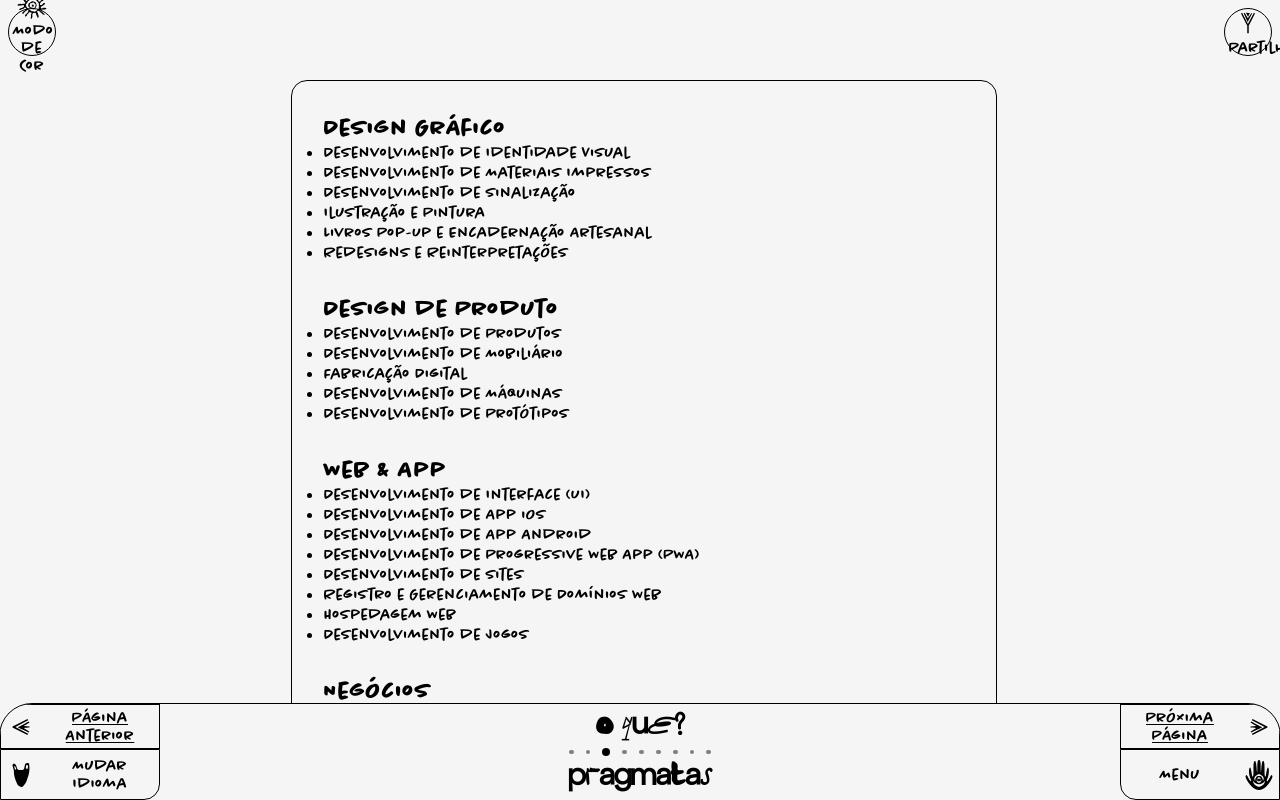
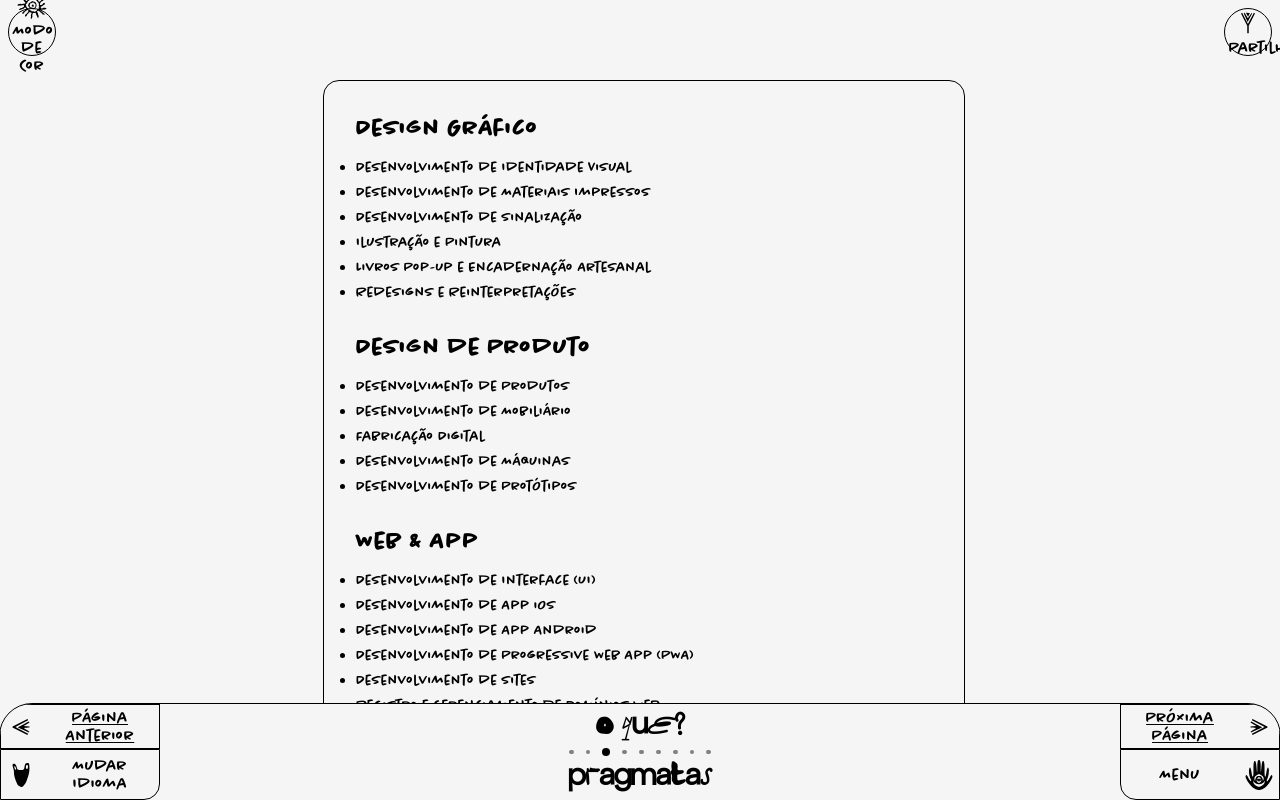
Before and after one commit to Tarranzilla/pragmata_website, a Next.js app: page /what in a window 1280 px wide. Shown: the top 800 px of the page. Built offline with nearby package versions, Linux system fonts and the light colour scheme.

Commit message:
What update

```diff
--- a/src/pages/what/index.tsx
+++ b/src/pages/what/index.tsx
@@ -10,9 +10,9 @@ export default function What() {
         <m.div initial={{ opacity: 0 }} animate={{ opacity: 1 }} exit={{ opacity: 0 }} className="ContentViewer">
             <div className="ServiceList">
                 {tSimple.pages[2]?.services?.map((service: Service, index: number) => (
-                    <div key={index}>
+                    <div className="ServiceGroup" key={index}>
                         <h2>{service.name}</h2>
-                        <ul>
+                        <ul className="ServiceGroup_List">
                             {service.items.map((item: string, index: number) => (
                                 <li key={index}>{item}</li>
                             ))}
--- a/src/styles/globals.css
+++ b/src/styles/globals.css
@@ -672,6 +672,22 @@ a {
     margin-left: 0.5rem;
 }
 
+.ServiceGroup {
+    display: flex;
+    flex-direction: column;
+    gap: 1rem;
+}
+
+.ServiceGroup_List {
+    display: flex;
+    flex-direction: column;
+    gap: 0.5rem;
+}
+
+.ServiceGroup_List > * {
+    font-size: 0.9rem;
+}
+
 .ReferenceList {
     display: flex;
     flex-direction: column;
```
